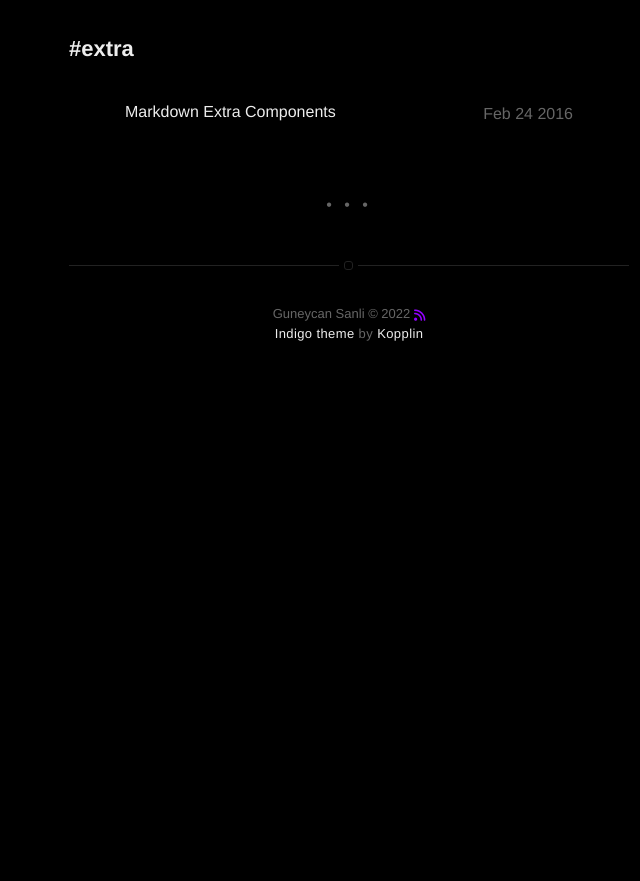
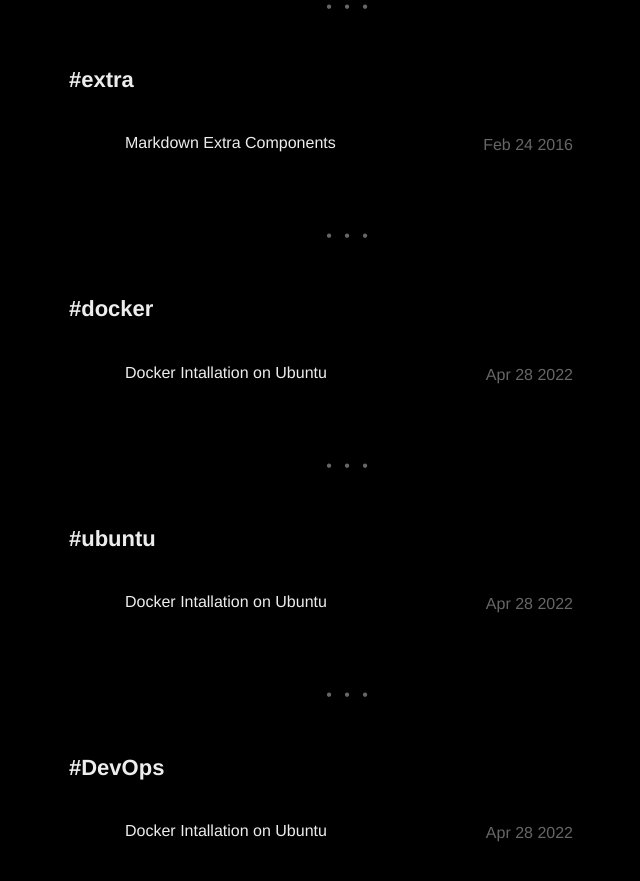
Before and after one commit to guneycansanli/my-blog, a Jekyll site: the page built from tags.html, in a window 1280 px wide and 900 px high, scrolled down 1648 px. Shown: the top 881 px of the window, without its empty margins (291-931 px from the left). Built offline with Jekyll 4.4.1, drawn with Linux system fonts in a browser that asks for light colours; nearby versions of some CDN libraries; emoji names are drawn with the system emoji font; before the commit the page ends 2053 px from its top, so only the background shows below that.

Commit message:
docker istallling on ubuntu #1

```diff
--- a/_config.yml
+++ b/_config.yml
@@ -46,7 +46,7 @@
     bio: A person who like learning, music, travelling and sports.
     external-image: false
     picture: assets/images/profile.jpg
-    twitter: johndoe
+    twitter: #johndoe
   jamesfoster:
     name: James Foster
     bio: A Man who develops software with coffee
--- /dev/null
+++ b/_posts/2022-05-28-docker-installation-on-ubuntu.markdown
@@ -0,0 +1,14 @@
+---
+title: "Docker Intallation on Ubuntu"
+layout: post
+date: 2022-04-28 22:00
+image: /assets/images/docker-ubuntu.jpg
+headerImage: false
+tag:
+- docker
+- ubuntu
+- DevOps
+category: blog
+author: guneycansanli
+description: What is the steps of intalling docker on ubuntu?
+---
```
Also changed, not shown: assets/images/docker-ubuntu.png (added).
